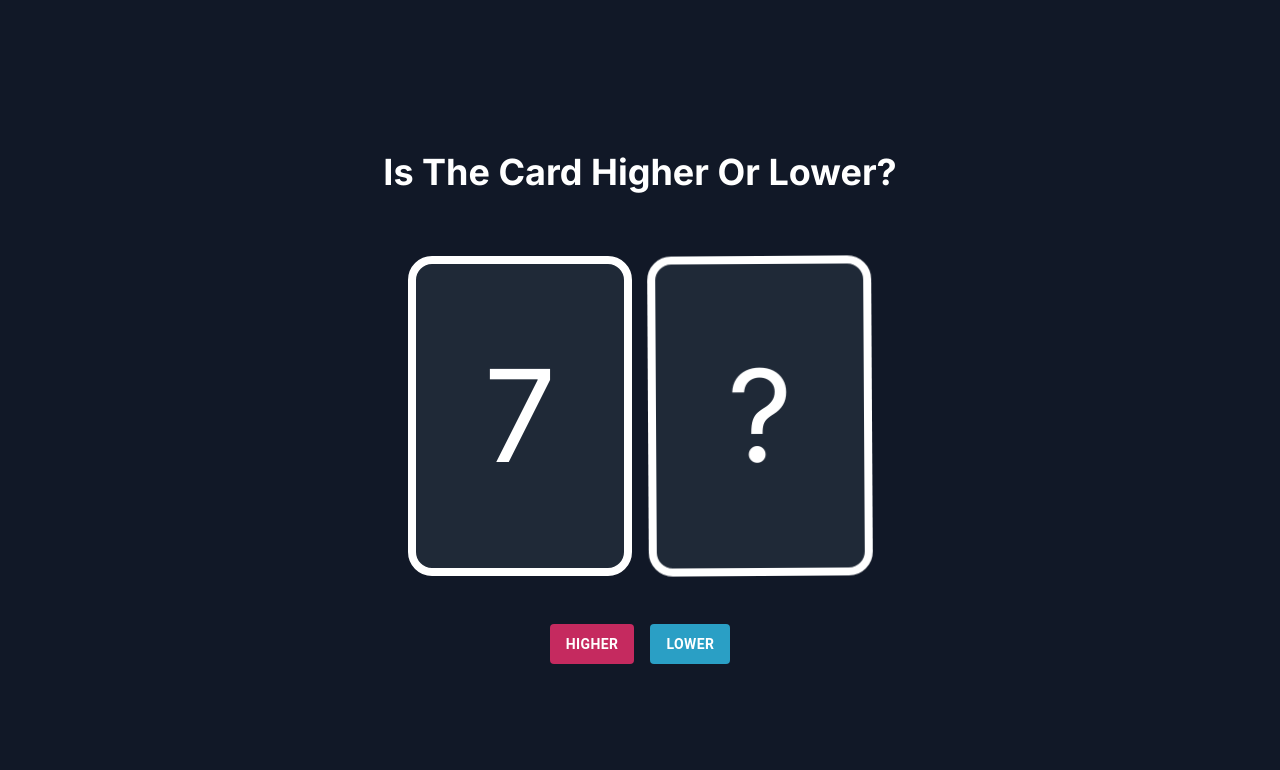
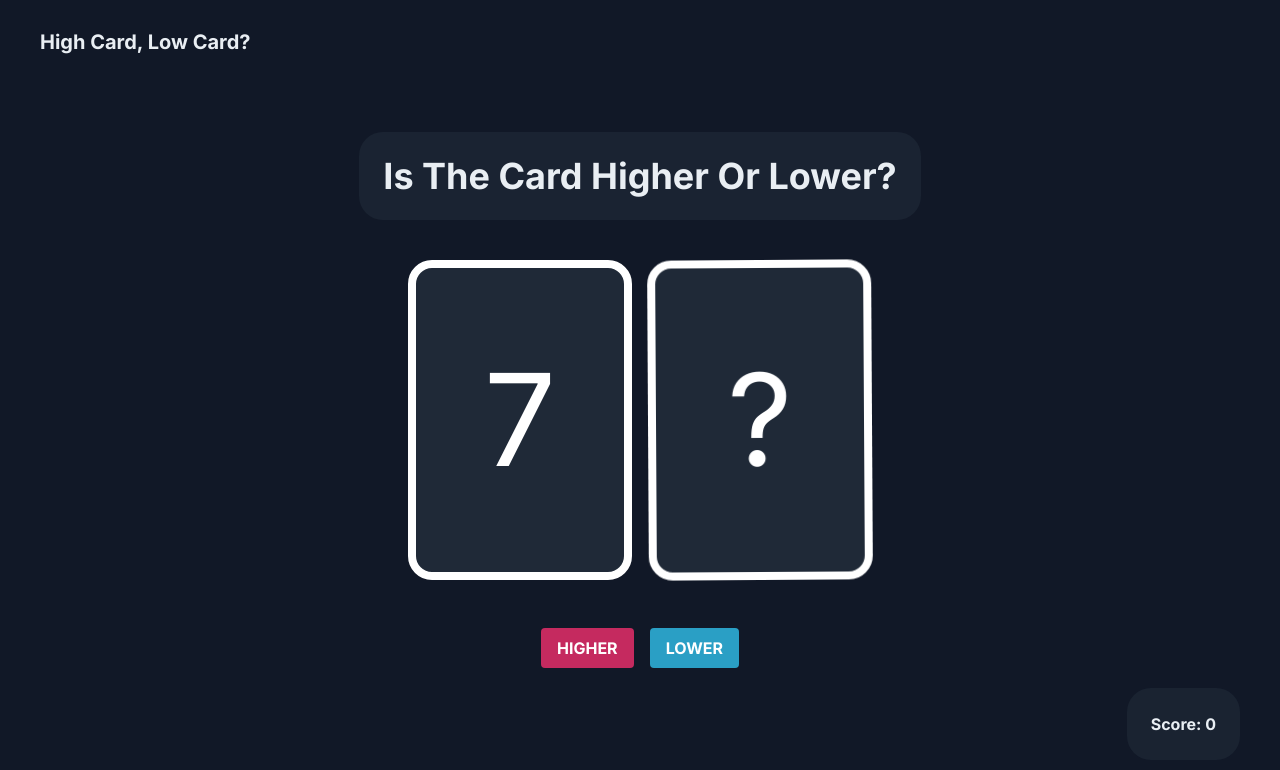
Before and after one commit to alexcruz-cs/highcardlowcard, a Next.js app: page / in a window 1280 px wide. Both pictures are taken after a click on the button "PLAY". Shown: the top 770 px of the page. Built offline with nearby package versions, Linux system fonts and the light colour scheme.

Commit message:
updated graphics and code

```diff
--- a/app/gamelogo.tsx
+++ /dev/null
@@ -1,10 +0,0 @@
-"use client";
-
-export default function GHButton()
-{
-    return (
-
-        <div className="w-10 h-10 rounded-full bg-blue-500">
-        </div>
-    )
-}
--- a/app/globals.css
+++ b/app/globals.css
@@ -12,19 +12,14 @@
   :root {
     --foreground-rgb: 255, 255, 255;
     --background-start-rgb: antiquewhite;
-    --background-end-rgb: rgb(17, 58, 85);
+    --background-end-rgb: rgb(20, 27, 37);
   }
 }
 
 
 body {
-  color: rgb(var(--foreground-rgb));
-  background: linear-gradient(
-      to bottom,
-      transparent,
-      rgb(var(--background-end-rgb))
-    )
-    rgb(var(--background-start-rgb));
+  color: #e9eef3;
+  background: #111827;
 }
 
 @layer utilities {
--- a/app/highcard.tsx
+++ b/app/highcard.tsx
@@ -1,137 +1,195 @@
-"use client";
+"use client"
 
-import { useState, useEffect } from 'react'
-import confetti from 'canvas-confetti'
-import { Button, CardContent } from '@mui/material'
+// imported utility
+import { useState, useEffect } from "react";
+import confetti from 'canvas-confetti';
 
+// Generates Card Between 1 and 10
 const generateCard = () => Math.floor(Math.random() * 10) + 1
 
-export default function HighCardLowCard() {
-  const [gameState, setGameState] = useState('start') // 'start', 'playing', 'result'
+// High Card Low Card Function
+export default function HighCardLowCard()
+{
+  //Game States and Variables
+  const [gameState, setGameState] = useState('start')
   const [visibleCard, setVisibleCard] = useState(0)
   const [hiddenCard, setHiddenCard] = useState(0)
   const [result, setResult] = useState('')
   const [score, setScore] = useState(0)
 
-  useEffect(() => {
-    if (gameState === 'playing') {
-      setVisibleCard(generateCard())
-      setHiddenCard(generateCard())
+  // Use Effect - Used to Run Logic After Render
+  useEffect(() =>
+  {
+    if (gameState === 'playing')
+    {
+      // Generate Cards
+      let visibleCard = generateCard();
+      let hiddenCard = generateCard();
+
+      // Checks If Cards Are The Same, Rerolls Card
+      while (hiddenCard === visibleCard)
+      {
+        hiddenCard = generateCard();
       }
+
+      // Set Cards
+      setVisibleCard(visibleCard);
+      setHiddenCard(hiddenCard);
+    }
+
     }, [gameState])
 
-  const startGame = () => {
+    // Sets Game State to 'playing'
+  const startGame = () =>
+    {
       setGameState('playing')
       setScore(0)
     }
 
-  const handleGuess = (guess: 'higher' | 'lower') => {
+    // Handles User's Guess
+    const handleGuess = (guess: 'higher' | 'lower') =>
+    {
+      // Checks User's Guess
       const isCorrect =
       (guess === 'higher' && hiddenCard > visibleCard) ||
       (guess === 'lower' && hiddenCard < visibleCard)
 
-    if (isCorrect) {
+      // If User Guess Is Correct
+      if (isCorrect)
+      {
+        // Updates Score
         setScore(score + 1)
+
+        // Throws Confetti
         confetti({
           particleCount: 100,
           spread: 100,
-        origin: { y: 0.6 }
+          origin: { y: 0.6 },
+          //shapes: ['star']
         })
       }
 
-    setResult(isCorrect ? 'Correct!' : 'Sorry, That Is Wrong')
+      // Sets Result
+      setResult(isCorrect ? 'Correct!' : 'Wrong!')
+
+      // Sets Game State to 'result' - To Show Results
       setGameState('result')
+
     }
 
-  const playAgain = () => {
+    // Sets Game State to 'start' - Start Screen
+    const startScreen = () =>
+    {
+      setGameState('start')
+    }
+
+    // Sets Game State To 'playing' - Plays Game
+    const playAgain = () =>
+    {
       setGameState('playing')
     }
 
 
-  return (
-    <div className="min-h-screen flex flex-col items-center justify-center p-4 bg-gray-900 text-white transition-colors duration-500">
-      <CardContent className="p-6">
+    // Sets Game State to 'rules' - Shows Game Rules
+    const gameRules = () =>
+    {
+      setGameState('rules')
+    }
+
+    // Return...
+    return(
+      <div className = "min-h-screen flex flex-col items-center justify-center p-4">
+        <div className = "p-6">
           {gameState === 'start' && (
+            <div>
+              <div className="text-center">
+                <h1 className = "text-9xl font-bold mb-2 text-gray-100">HIGH CARD,</h1>
+                <h2 className = "text-6xl font-bold mb-6 text-gray-100">LOW CARD?</h2>
+                <button onClick={startGame} className = "bg-[#2A9FC5] hover:bg-[#076B91] text-white font-bold py-2 px-4 rounded">PLAY</button>
+              </div>
 
-            <div className="text-center">
-              <h1 className="text-9xl font-bold mb-2 text-gray-100">HIGH CARD</h1>
-              <h2 className="text-6xl font-bold mb-6 text-gray-100">LOW CARD</h2>
-              <Button onClick={startGame} sx={{
-                backgroundColor: '#2A9FC5',
-                '&:hover': { backgroundColor: '#076B91',},
-                color: 'white',
-                fontWeight: 'bold',
-                padding: '0.5rem 1rem',
-                borderRadius: '0.25rem',
-              }}>
-                Play
-              </Button>
+              <button onClick={gameRules} className = "fixed left-10 bottom-10 w-16 h-16 rounded-full text-2xl bg-gray-800 font-bold hover:bg-[#2A9FC5]">?</button>
+
+
+
             </div>
             )}
 
-          {gameState === 'playing' && (
-            <div className="text-center">
-              <h2 className="text-4xl font-bold mb-4 p-6">Is The Card Higher Or Lower?</h2>
-              <div className="flex justify-center space-x-4 mb-6 p-6">
-                <div className="w-56 h-80 bg-gray-800 rounded-3xl flex items-center justify-center border-8 border-white">
-                  <span className="text-9xl text-white">{visibleCard}</span>
+          {gameState === 'rules' && (
+            <div className = "text-center">
+              <div className = "bg-gray-800 bg-opacity-[.7] rounded-3xl">
+                <h2 className = "text-4xl font-bold mb-4 p-6">How To Play</h2>
+                <div className = "flex justify-center space-x-4 mb-6 p-6">
+                <div className = "w-32 h-48 bg-gray-800 rounded-3xl flex items-center justify-center border-8 border-white">
+                  <span className = "text-9xl text-white">5</span>
                 </div>
-                <div className="w-56 h-80 bg-gray-800 rounded-3xl flex items-center justify-center border-8 border-white animate-wiggle">
-                  <span className="text-9xl text-white">?</span>
+                <div className = "w-32 h-48 bg-gray-800 rounded-3xl flex items-center justify-center border-8 border-white animate-wiggle">
+                  <span className = "text-9xl text-white">?</span>
                 </div>
               </div>
-              <div className="flex justify-center space-x-4">
-                <Button onClick={() => handleGuess('higher')} sx={{
-                  backgroundColor: '#C52A5F',
-                  '&:hover': { backgroundColor: '#910734',},
-                  color: 'white',
-                  fontWeight: 'bold',
-                  padding: '0.5rem 1rem',
-                  borderRadius: '0.25rem',
-                }}>
-                  Higher
-                </Button>
-                <Button onClick={() => handleGuess('lower')} sx={{
-                  backgroundColor: '#2A9FC5',
-                  '&:hover': { backgroundColor: '#076B91',},
-                  color: 'white',
-                  fontWeight: 'bold',
-                  padding: '0.5rem 1rem',
-                  borderRadius: '0.25rem',
-                }}>
-                  Lower
-                </Button>
+              <p className = "p-6 pb-12">Enter Rules Of Game Here.</p>
               </div>
+              <button onClick={startScreen} className = "fixed left-10 bottom-10 w-16 h-16 rounded-full text-2xl bg-[#C52A5F] font-bold hover:bg-[#910734]">X</button>
+              <div>
+
+              </div>
+            </div>
+
+          )}
+
+          {gameState === 'playing' && (
+            //
+            <div className = "text-center">
+              <div className = "bg-gray-800 bg-opacity-[.7] rounded-3xl">
+                <h2 className = "text-4xl font-bold mb-4 p-6">Is The Card Higher Or Lower?</h2>
+              </div>
+
+              <div className = "flex justify-center space-x-4 mb-6 p-6">
+                <div className = "w-56 h-80 bg-gray-800 rounded-3xl flex items-center justify-center border-8 border-white">
+                  <span className = "text-9xl text-white">{visibleCard}</span>
+                </div>
+                <div className = "w-56 h-80 bg-gray-800 rounded-3xl flex items-center justify-center border-8 border-white animate-wiggle">
+                  <span className = "text-9xl text-white"> ? </span>
+                </div>
+              </div>
+
+              <div className = "flex justify-center space-x-4">
+                <button onClick={() => handleGuess('higher')} className = "bg-[#C52A5F] hover:bg-[#910734] text-white font-bold py-2 px-4 rounded">HIGHER</button>
+
+                <button onClick={() => handleGuess('lower')} className = "bg-[#2A9FC5] hover:bg-[#076B91] text-white font-bold py-2 px-4 rounded">LOWER</button>
+              </div>
+
+              <button onClick ={() => startScreen()} className = "fixed left-10 top-7 text-xl font-bold hover:text-[#2A9FC5]">High Card, Low Card?</button>
+
+              <h1 className = "fixed right-10 bottom-10 bg-gray-800 bg-opacity-[.7] rounded-3xl p-6 font-bold">Score: {score}</h1>
             </div>
           )}
 
           {gameState === 'result' && (
-            <div className="text-center">
-              <h2 className="text-4xl font-bold mb-4">{result}</h2>
-              <div className="flex justify-center space-x-4 mb-6 p-6">
-                <div className="w-56 h-80 bg-gray-800 rounded-3xl flex items-center justify-center border-8 border-white">
-                  <span className="text-9xl text-white">{visibleCard}</span>
+            <div className = "text-center">
+              <div className = "bg-gray-800 bg-opacity-[.7] rounded-3xl">
+                <h2 className = "text-4xl font-bold mb-4 p-6">{result}</h2>
               </div>
-                <div className="w-56 h-80 bg-gray-800 rounded-3xl flex items-center justify-center border-8 border-white">
-                  <span className="text-9xl text-white">{hiddenCard}</span>
+
+              <div className = "flex justify-center space-x-4 mb-6 p-6">
+                <div className = "w-56 h-80 bg-gray-800 rounded-3xl flex items-center justify-center border-8 border-white">
+                  <span className = "text-9xl text-white">{visibleCard}</span>
+                </div>
+                <div className = "w-56 h-80 bg-gray-800 rounded-3xl flex items-center justify-center border-8 border-white">
+                  <span className = "text-9xl text-white">{hiddenCard}</span>
                 </div>
               </div>
-              <Button onClick={playAgain} sx={{
-                backgroundColor: '#2A9FC5',
-                '&:hover': { backgroundColor: '#076B91',},
-                color: 'white',
-                fontWeight: 'bold',
-                padding: '0.5rem 1rem',
-                borderRadius: '0.25rem',
-              }}>
-                Play Again?
-              </Button>
-              <div>
-              <p className="p-6">Score: {score}</p>
+
+              <button onClick={playAgain} className = "bg-[#2A9FC5] hover:bg-[#076B91] text-white font-bold py-2 px-4 rounded">Play Again?</button>
+              <h1 className = "fixed right-10 bottom-10 bg-gray-800 bg-opacity-[.7] rounded-3xl p-6 font-bold">Score: {score}</h1>
+              <button onClick ={() => startScreen()} className = "fixed left-10 top-7 text-xl hover:text-[#2A9FC5]">High Card, Low Card?</button>
+            </div>
+
+          )}
         </div>
       </div>
-          )}
-        </CardContent>
-    </div>
+
+
     )
+
 }
--- a/app/layout.tsx
+++ b/app/layout.tsx
@@ -6,7 +6,7 @@ const inter = Inter({ subsets: ["latin"] });
 
 export const metadata: Metadata = {
   title: "High Card, Low Card?",
-  description: "Generated by create next app",
+  description: "Simple Card Game Made During Riot Unidos Mentorship",
 };
 
 export default function RootLayout({
--- a/app/page.tsx
+++ b/app/page.tsx
@@ -9,8 +9,8 @@ import HighCardLowCard from "./highcard";
 export default function Home()
 {
   return (
-  <main>
-    <HighCardLowCard/>
-  </main>
+    <body>
+      <HighCardLowCard/>
+    </body>
   );
 }
```
Also changed, not shown: tailwind.config.ts (+10 -1 lines), images/highcardlowcard-logo.png (added), images/highcardlowcard-logo.svg (added). Lines whose indentation alone changed are shown as unchanged.
